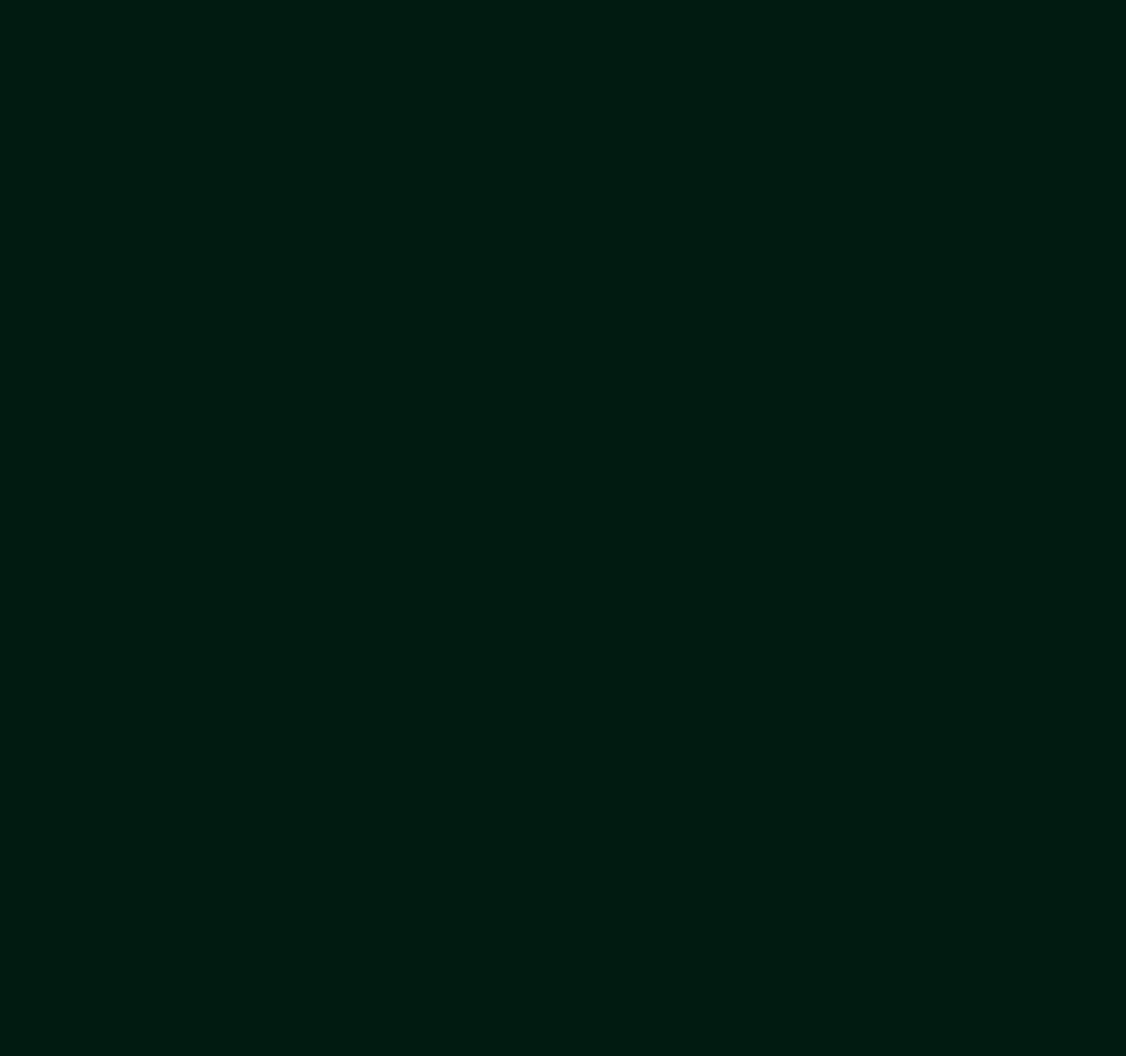
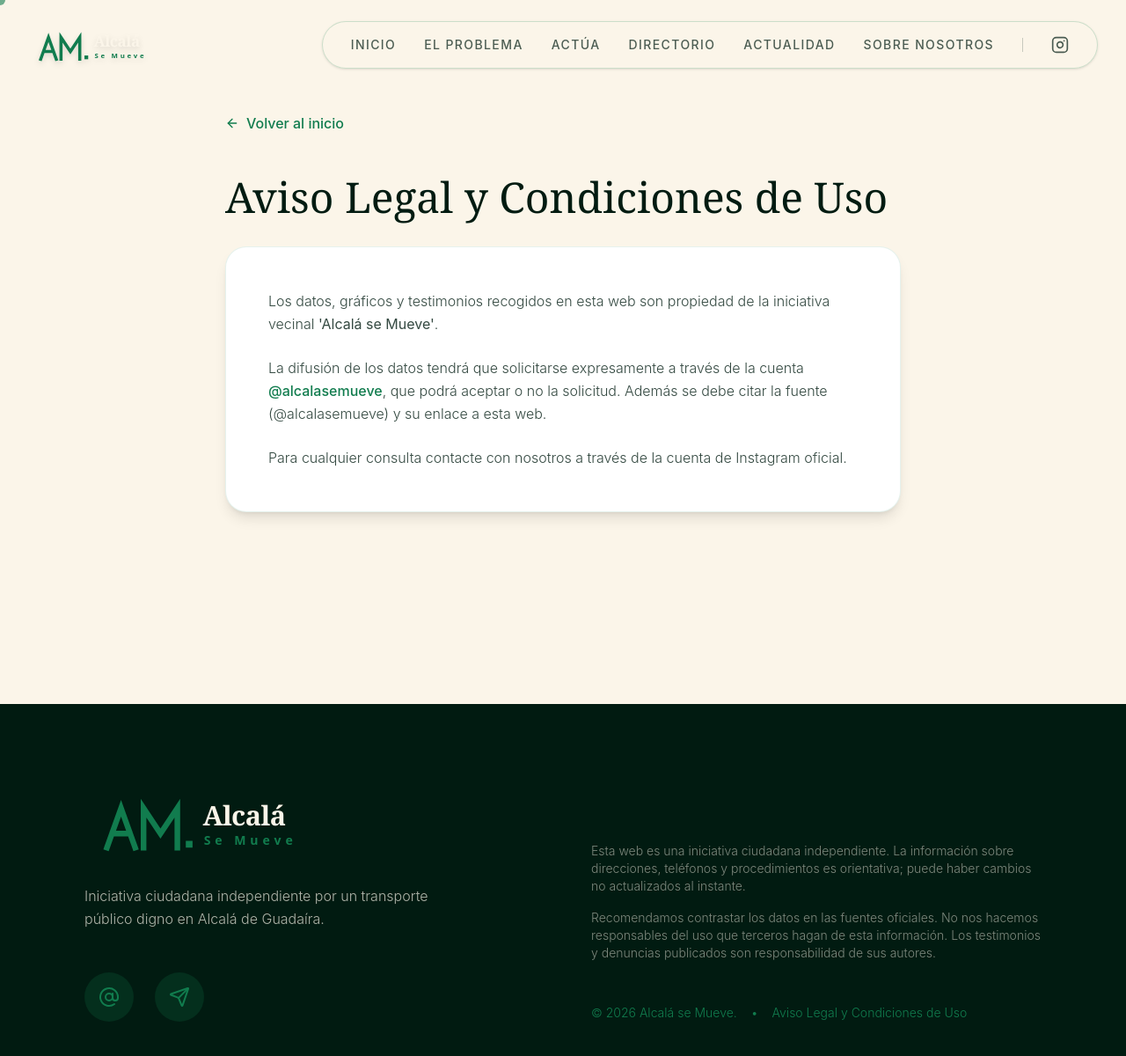
Before and after one commit to puyi27/ALCAL-SE-MUEVE, a React (Vite) app: page /aviso-legal in a window 1280 px wide. Before the commit this address had no page. Shown: the top 1200 px of the page at 88% size. Before the commit the page ends 800 px from the top, so only its background shows below. Built offline with nearby package versions, Linux system fonts and the light colour scheme.

Commit message:
UI/Legal: Añadir página de Aviso Legal y Condiciones de Uso

```diff
--- a/src/App.jsx
+++ b/src/App.jsx
@@ -7,6 +7,7 @@ import Actua from "./pages/Actua";
 import Directorio from "./pages/Directorio";
 import Actualidad from "./pages/Actualidad";
 import Nosotros from "./pages/Nosotros";
+import AvisoLegal from "./pages/AvisoLegal";
 
 export default function App() {
   return (
@@ -19,6 +20,7 @@ export default function App() {
           <Route path="directorio" element={<Directorio />} />
           <Route path="actualidad" element={<Actualidad />} />
           <Route path="nosotros" element={<Nosotros />} />
+          <Route path="aviso-legal" element={<AvisoLegal />} />
         </Route>
       </Routes>
     </BrowserRouter>
--- a/src/components/Footer.jsx
+++ b/src/components/Footer.jsx
@@ -29,9 +29,15 @@ export default function Footer() {
           <p>
             Recomendamos contrastar los datos en las fuentes oficiales. No nos hacemos responsables del uso que terceros hagan de esta información. Los testimonios y denuncias publicados son responsabilidad de sus autores.
           </p>
-          <p className="mt-8 text-[#117C4E]">
-            &copy; {new Date().getFullYear()} Alcalá se Mueve.
-          </p>
+          <div className="mt-8 flex flex-col md:flex-row md:items-center gap-4 text-[#117C4E]">
+            <p>
+              &copy; {new Date().getFullYear()} Alcalá se Mueve.
+            </p>
+            <span className="hidden md:inline">•</span>
+            <Link to="/aviso-legal" className="hover:text-[#FBF5E9] transition-colors hover:underline">
+              Aviso Legal y Condiciones de Uso
+            </Link>
+          </div>
         </div>
       </div>
     </footer>
--- /dev/null
+++ b/src/pages/AvisoLegal.jsx
@@ -0,0 +1,31 @@
+import React from "react";
+import { Link } from "react-router-dom";
+import { ArrowLeft } from "lucide-react";
+
+export default function AvisoLegal() {
+  return (
+    <div className="pt-32 pb-24 px-8 min-h-screen bg-[#FBF5E9]">
+      <div className="max-w-3xl mx-auto">
+        <Link to="/" className="inline-flex items-center gap-2 text-[#117C4E] font-medium hover:underline mb-12">
+          <ArrowLeft size={16} /> Volver al inicio
+        </Link>
+
+        <h1 className="text-4xl md:text-5xl font-serif text-[#011B11] mb-8">
+          Aviso Legal y Condiciones de Uso
+        </h1>
+
+        <div className="bg-white p-8 md:p-12 rounded-3xl border border-[#117C4E]/10 shadow-lg prose prose-lg prose-green max-w-none text-[#011B11]/80 leading-relaxed font-light">
+          <p className="mb-6">
+            Los datos, gráficos y testimonios recogidos en esta web son propiedad de la iniciativa vecinal <strong>'Alcalá se Mueve'</strong>.
+          </p>
+          <p className="mb-6">
+            La difusión de los datos tendrá que solicitarse expresamente a través de la cuenta <a href="https://www.instagram.com/alcalasemueve" target="_blank" rel="noopener noreferrer" className="text-[#117C4E] font-medium hover:underline">@alcalasemueve</a>, que podrá aceptar o no la solicitud. Además se debe citar la fuente (@alcalasemueve) y su enlace a esta web.
+          </p>
+          <p>
+            Para cualquier consulta contacte con nosotros a través de la cuenta de Instagram oficial.
+          </p>
+        </div>
+      </div>
+    </div>
+  );
+}
```
